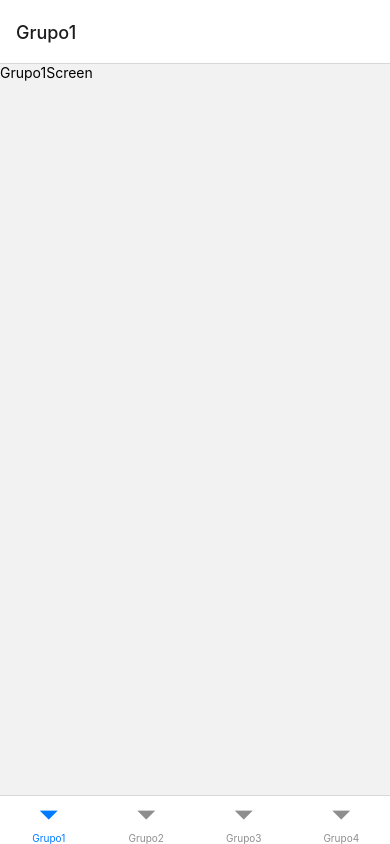
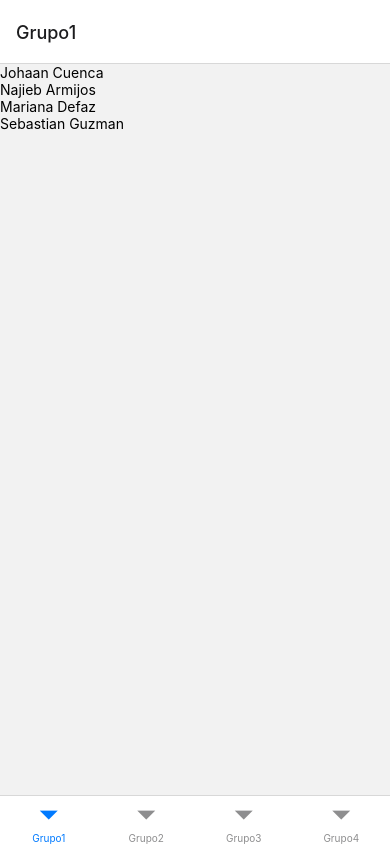
Before and after one commit to jritsqmet/movil-app, a React Native app: screen /Grupo1 in a window 390 px wide. Built offline with nearby package versions, Linux system fonts and the light colour scheme.

Commit message:
integrantes

```diff
--- a/Screens/Grupo1Screen.js
+++ b/Screens/Grupo1Screen.js
@@ -4,7 +4,10 @@ import React from 'react'
 export default function Grupo1Screen() {
   return (
     <View>
-      <Text>Grupo1Screen</Text>
+      <Text>Johaan Cuenca</Text>
+      <Text>Najieb Armijos</Text>
+      <Text>Mariana Defaz</Text>
+      <Text>Sebastian Guzman</Text>
     </View>
   )
 }
```
